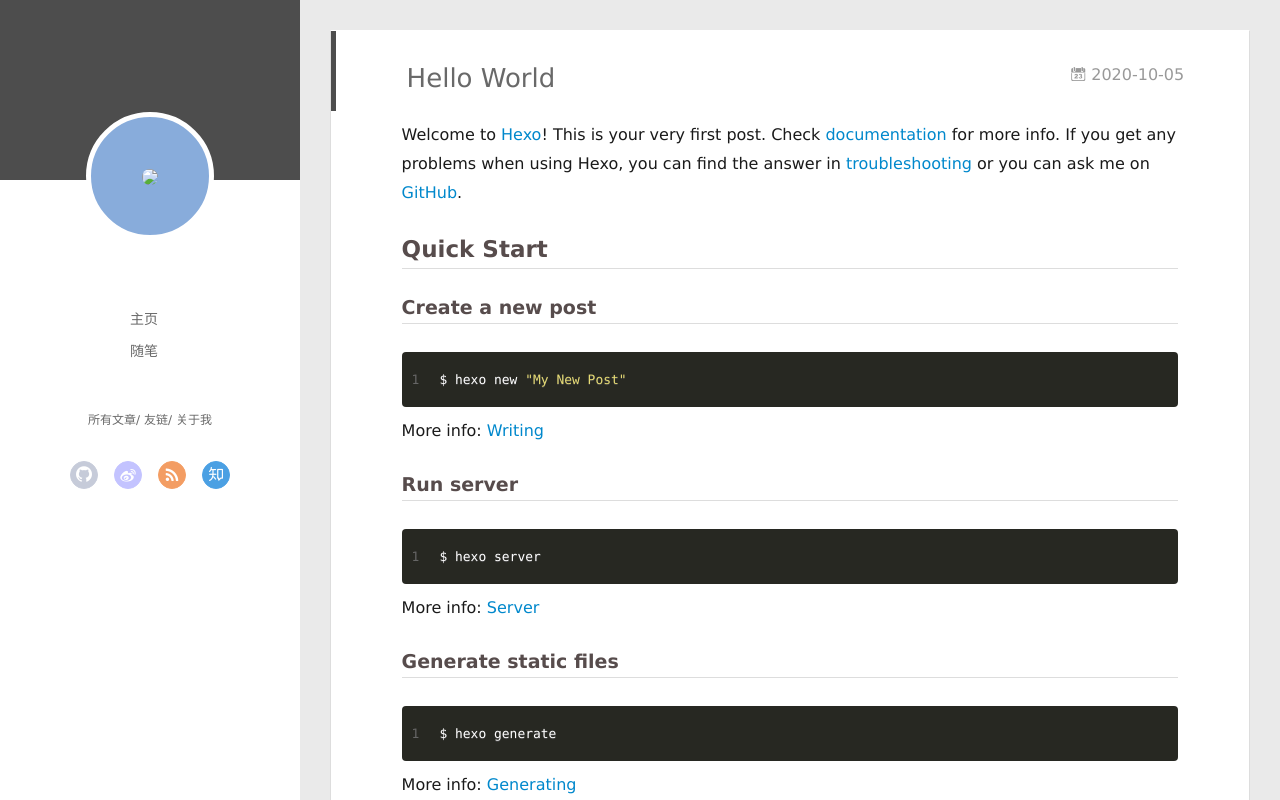
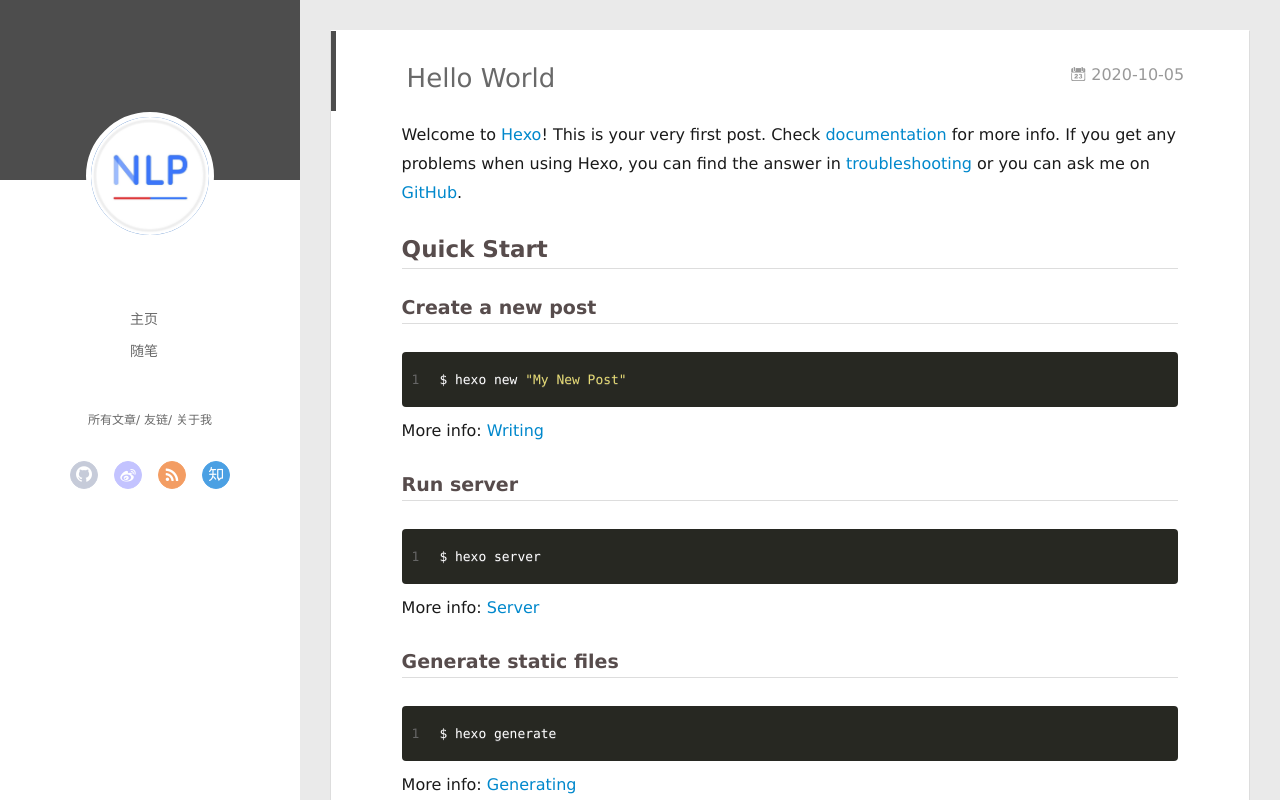
Before and after one commit to BentleyCui/codeOceanBen.github.io, a plain HTML site: page 2020/10/05/hello-world/index.html in a window 1280 px wide. Drawn offline with Linux system fonts and the light colour scheme.

Commit message:
Site updated: 2020-10-06 16:49:47

```diff
--- a/2020/10/05/hello-world/index.html
+++ b/2020/10/05/hello-world/index.html
@@ -23,7 +23,7 @@
     <link rel="alternative" href="/atom.xml" title="Ben" type="application/atom+xml">
 
 
-    <link rel="icon" href="/img/动图.gif">
+    <link rel="icon" href="/favicon.png">
 
   <link rel="stylesheet" type="text/css" href="/./main.0cf68a.css">
   <style type="text/css">
@@ -47,7 +47,7 @@
 <div class="intrude-less">
 	<header id="header" class="inner">
 		<a href="/" class="profilepic">
-			<img src="/img/head." class="js-avatar">
+			<img src="/img/head.jpg" class="js-avatar">
 		</a>
 		<hgroup>
 		  <h1 class="header-author"><a href="/"></a></h1>
@@ -105,7 +105,7 @@
 	<div class="intrude-less">
 		<header id="header" class="inner">
 			<div class="profilepic">
-				<img src="/img/head." class="js-avatar">
+				<img src="/img/head.jpg" class="js-avatar">
 			</div>
 			<hgroup>
 			  <h1 class="header-author js-header-author"></h1>
```
Also changed, not shown: 2020/10/05/我的第一篇文章/index.html (+3 -3 lines), archives/2020/10/index.html (+3 -3 lines), archives/2020/index.html (+3 -3 lines), archives/index.html (+3 -3 lines), index.html (+3 -3 lines).
